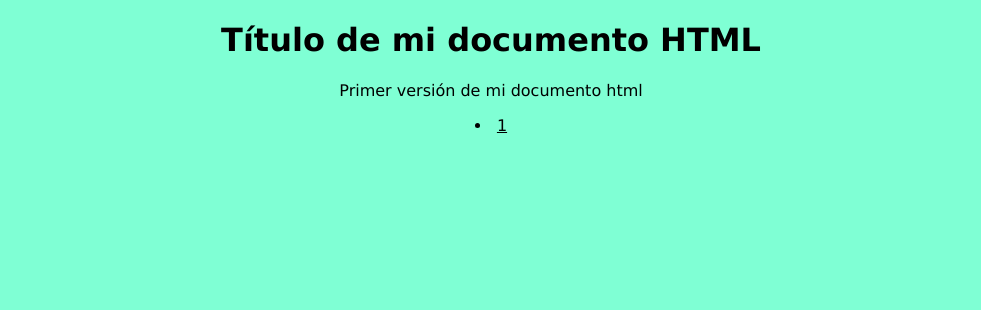
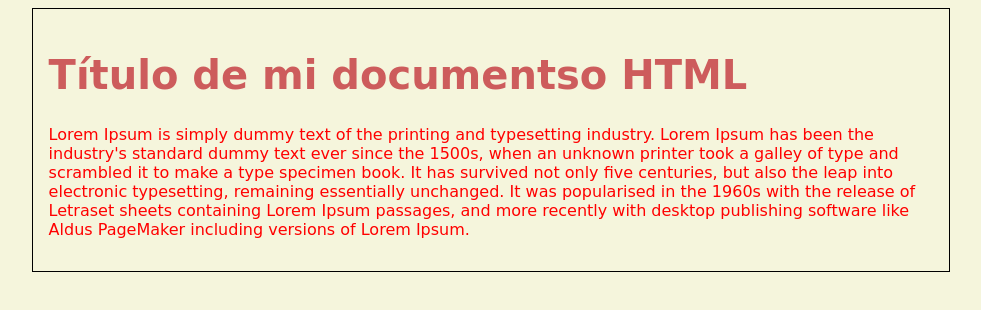
Before and after one commit to MgzArellano/crud-python, a plain HTML site: page index.html in a window 1280 px wide. Shown: the whole page, without its empty margins (149-1130 px from the left). Drawn offline with Linux system fonts and the light colour scheme.

Commit message:
Estamos haciendo otro commit ya dándole forma a nuestro proyecto, con estilos y toda la cosa.

```diff
--- a/css/styles.css
+++ b/css/styles.css
@@ -1,5 +1,20 @@
 body{
-    text-align: center;
-    font-family:'Lucida Sans', 'Lucida Sans Regular', 'Lucida Grande', 'Lucida Sans Unicode', Geneva, Verdana, sans-serif;
-    background-color: aquamarine;
+    color: red;
+    text-align: left;
+    font-family:cursive;
+    background-color:beige;
 }
+
+#container{
+    width: 70%;
+    padding: 1em;
+    text-emphasis:inherit;
+    text-align: left;
+    border: 1px solid black;
+    margin: auto;
+}
+
+#container h1{
+    font-size: 40px;
+    color:indianred;
+}
--- a/index.html
+++ b/index.html
@@ -9,11 +9,20 @@
 </head>
 <body>
 
-    <h1>Título de mi documento HTML</h1>
+    <div id="container">
 
-    <p>Primer versión de mi documento html</p>
+        <div id="post">
+            <h1>Título de mi documentso HTML</h1>
 
-    <u><li>1</li></u>
+            <p>Lorem Ipsum is simply dummy text of the printing and typesetting industry. Lorem Ipsum has been the industry's standard dummy text ever since the 1500s, when an unknown printer took a galley of type and scrambled it to make a type specimen book. It has survived not only five centuries, but also the leap into electronic typesetting, remaining essentially unchanged. It was popularised in the 1960s with the release of Letraset sheets containing Lorem Ipsum passages, and more recently with desktop publishing software like Aldus PageMaker including versions of Lorem Ipsum.
+
+            </p>
+
+        </div>
+
+    </div>
+
+
 
 </body>
 </html>
```
